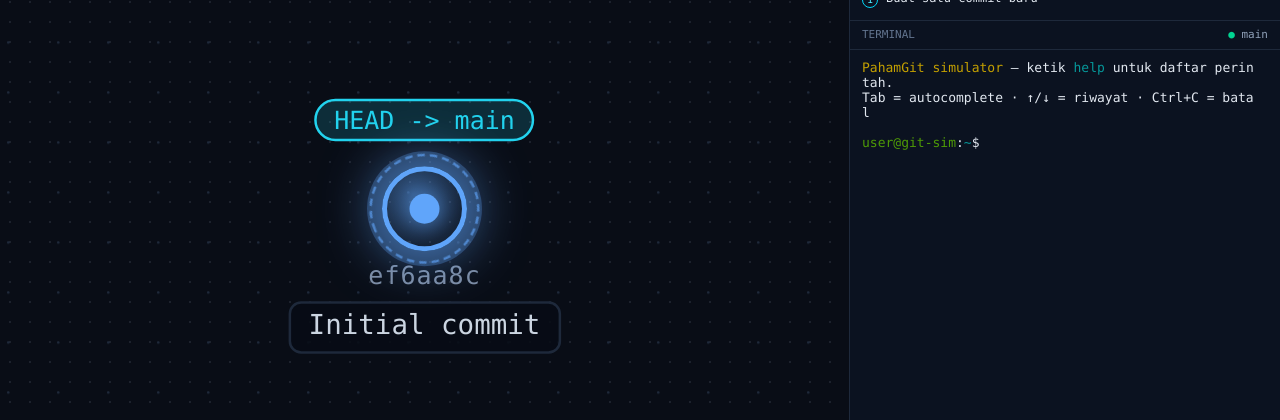
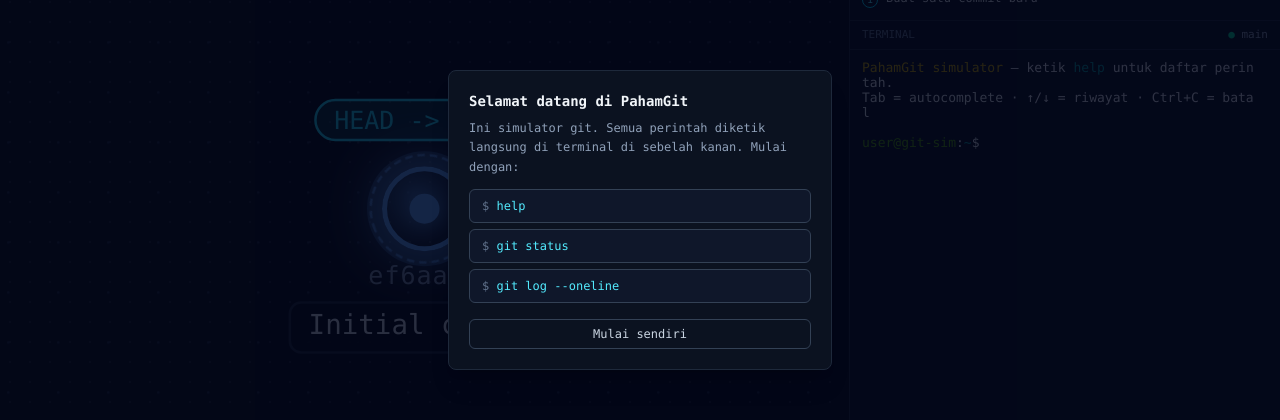
Before and after one commit to fahmi-azzuhri/pahamgit, a React (Vite) app: page / in a window 1280 px wide. Shown: the part 180-600 px from the top of the page. Built offline with nearby package versions, Linux system fonts and the light colour scheme; no server answers.

Commit message:
feat: add first-run welcome overlay with click-to-run command examples

```diff
--- a/src/App.tsx
+++ b/src/App.tsx
@@ -85,6 +85,21 @@
   const historyRef = useRef<string[]>([])
   const histIdxRef = useRef(0)
   const firstScenario = useRef(scenarioId)
+
+  // first-run welcome overlay: once per browser, flag in localStorage
+  const WELCOME_KEY = "pahamgit:welcome"
+  const [welcomeOpen, setWelcomeOpen] = useState(
+    () => !localStorage.getItem(WELCOME_KEY),
+  )
+  const welcomeExamples = ["help", "git status", "git log --oneline"]
+  const closeWelcome = () => {
+    localStorage.setItem(WELCOME_KEY, "1")
+    setWelcomeOpen(false)
+  }
+  const runWelcomeExample = (cmd: string) => {
+    closeWelcome()
+    execExternal(cmd)
+  }
 
   const [selected, setSelected] = useState<string | null>(null)
 
@@ -609,6 +624,45 @@
           </div>
         </div>
       )}
+      {welcomeOpen && (
+        <div
+          className="fixed inset-0 z-[60] flex items-center justify-center bg-slate-950/80 p-4"
+          onClick={closeWelcome}
+        >
+          <div
+            onClick={(e) => e.stopPropagation()}
+            className="w-full max-w-sm rounded-lg border border-[#1e293b] bg-[#0b1220] p-5 shadow-xl"
+          >
+            <h2 className="text-sm font-semibold text-slate-100">
+              Selamat datang di PahamGit
+            </h2>
+            <p className="mt-2 text-xs leading-relaxed text-slate-400">
+              Ini simulator git. Semua perintah diketik langsung di terminal di
+              sebelah kanan. Mulai dengan:
+            </p>
+            <div className="mt-3 space-y-1.5">
+              {welcomeExamples.map((cmd) => (
+                <button
+                  key={cmd}
+                  type="button"
+                  onClick={() => runWelcomeExample(cmd)}
+                  className="block w-full rounded-md border border-[#334155] bg-[#0f172a] px-3 py-2 text-left font-mono text-xs text-cyan-300 hover:border-emerald-400/50 hover:bg-[#1e293b]"
+                >
+                  <span className="text-slate-500">$ </span>
+                  {cmd}
+                </button>
+              ))}
+            </div>
+            <button
+              type="button"
+              onClick={closeWelcome}
+              className="mt-4 w-full rounded-md border border-[#334155] px-3 py-1.5 text-xs text-slate-300 hover:bg-[#1e293b]"
+            >
+              Mulai sendiri
+            </button>
+          </div>
+        </div>
+      )}
     </div>
   )
 }
```
